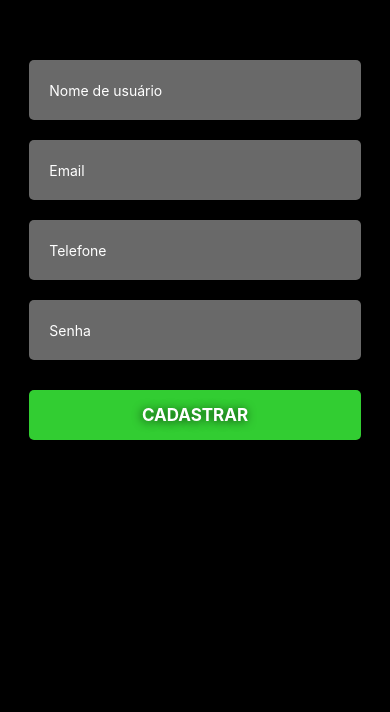
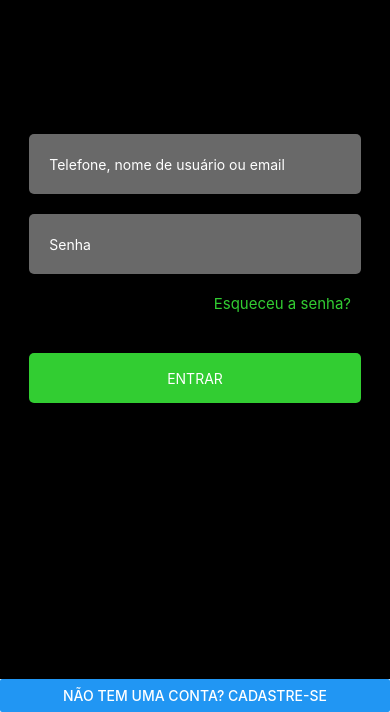
Before and after one commit to rodrigo-seabra/projeto-final-app, a React Native app: screen / in a window 390 px wide. Shown: the part 132-844 px from the top of the page. Built offline with nearby package versions, Linux system fonts and the light colour scheme.

Commit message:
logica das telas de cadastro e login

```diff
--- a/src/context/AuthContext.js
+++ b/src/context/AuthContext.js
@@ -4,8 +4,12 @@ export const AuthContext = createContext(0);
 
 function AuthProvider({ children }) {
   const [logado, setLogado] = useState(false);
+  const [successLogin, setSuccessLogin] = useState(null);
+  const [successCadastro, setSuccessCadastro] = useState(false);
+
   const [error, setError] = useState(false);
   const [cadastro, setCadastro] = useState(false);
+  const [showCadastro, setShowCadastro] = useState(false); // Estado para alternar entre as telas
 
   async function RealizaCadastro(email, username, password, phone) {
     await fetch("http://192.168.7.100:5251/api/Usuario/CreateUser", {
@@ -20,7 +24,17 @@ function AuthProvider({ children }) {
         usuarioTelefone: phone,
       }),
     })
-      .then((res) => (res.status == 200 ? setCadastro(true) : setError(true)))
+      .then((res) => {
+        if (res.status == 200) {
+          setSuccessCadastro(true);
+          setTimeout(() => {
+            setSuccessCadastro(false);
+            setShowCadastro(false);
+          }, 2000);
+        } else {
+          setError(true);
+        }
+      })
       .catch((err) => setError(true));
   }
 
@@ -35,22 +49,36 @@ function AuthProvider({ children }) {
         UsuarioSenha: senha,
       }),
     })
-      .then((res) => (res.status == 200 ? setLogado(true) : setError(true)))
+      .then((res) => {
+        if (res.status == 200) {
+          setSuccessLogin(true);
+          setTimeout(() => {
+            setLogado(true);
+            setSuccessLogin(false);
+          }, 2000);
+        } else {
+          setError(true);
+        }
+      })
       .catch((err) => setError(true));
   }
 
-  function trocarFuncao() {
-    setCadastro(true);
+  function toggleScreen() {
+    setShowCadastro(!showCadastro);
   }
+
   return (
     <AuthContext.Provider
       value={{
-        logado: logado,
+        logado,
         Login,
-        error: error,
-        cadastro: cadastro,
+        error,
+        cadastro,
         RealizaCadastro,
-        trocarFuncao,
+        showCadastro,
+        toggleScreen,
+        successCadastro,
+        successLogin,
       }}
     >
       {children}
--- /dev/null
+++ b/src/pages/AuthScreen.js
@@ -0,0 +1,25 @@
+import React, { useContext } from "react";
+import { View, StyleSheet, Button } from "react-native";
+import Login from "./Login";
+import CadastroUsuario from "./CadastroUsuario";
+import { AuthContext } from "../context/AuthContext";
+
+export default function AuthScreen() {
+  const { showCadastro, toggleScreen } = useContext(AuthContext);
+
+  return (
+    <>
+      {showCadastro ? <CadastroUsuario /> : <Login />}
+      <Button
+        title={
+          showCadastro
+            ? "Já tem uma conta? Faça login"
+            : "Não tem uma conta? Cadastre-se"
+        }
+        onPress={toggleScreen}
+      />
+    </>
+  );
+}
+
+const styles = StyleSheet.create({});
--- a/src/pages/CadastroUsuario.js
+++ b/src/pages/CadastroUsuario.js
@@ -3,14 +3,12 @@ import {
   Text,
   View,
   TextInput,
-  Button,
   TouchableOpacity,
   ScrollView,
-  Image,
+  Modal,
   TouchableWithoutFeedback,
 } from "react-native";
-import React, { useContext, useState } from "react";
-import { Modal } from "react-native";
+import React, { useContext, useState, useEffect } from "react";
 import CustomAlert from "../components/CustomAlert";
 import { AuthContext } from "../context/AuthContext";
 
@@ -22,17 +20,23 @@ export default function CadastroUsuario() {
   const [alertVisible, setAlertVisible] = useState(false);
   const [alertMessage, setAlertMessage] = useState("");
   const [alertType, setAlertType] = useState("");
-  const { cadastro, error, RealizaCadastro } = useContext(AuthContext);
+  const { RealizaCadastro, error, successCadastro, toggleScreen, cadastro } =
+    useContext(AuthContext);
 
+  useEffect(() => {
     if (error) {
       setAlertVisible(true);
       setAlertMessage("Erro ao cadastrar. Tente novamente.");
       setAlertType("error");
-  } else if (cadastro) {
+    } else if (successCadastro) {
       setAlertVisible(true);
       setAlertMessage("Cadastro realizado com sucesso!");
       setAlertType("success");
+      setTimeout(() => {
+        setAlertVisible(false);
+      }, 2000);
     }
+  }, [error, cadastro, successCadastro]);
 
   function closeAlert() {
     setAlertVisible(false);
@@ -51,8 +55,8 @@ export default function CadastroUsuario() {
             style={styles.inputText}
             placeholder="Nome de usuário"
             placeholderTextColor="#fff"
-            TextInput={username}
-            onChangeText={(digatado) => setUsername(digatado)}
+            value={username}
+            onChangeText={(digitado) => setUsername(digitado)}
           />
         </View>
         <View style={styles.inputView}>
@@ -61,8 +65,8 @@ export default function CadastroUsuario() {
             style={styles.inputText}
             placeholder="Email"
             placeholderTextColor="#fff"
-            TextInput={email}
-            onChangeText={(digatado) => setEmail(digatado)}
+            value={email}
+            onChangeText={(digitado) => setEmail(digitado)}
           />
         </View>
 
@@ -72,8 +76,8 @@ export default function CadastroUsuario() {
             style={styles.inputText}
             placeholder="Telefone"
             placeholderTextColor="#fff"
-            TextInput={phone}
-            onChangeText={(digatado) => setPhone(digatado)}
+            value={phone}
+            onChangeText={(digitado) => setPhone(digitado)}
           />
         </View>
 
@@ -84,30 +88,27 @@ export default function CadastroUsuario() {
             style={styles.inputText}
             placeholder="Senha"
             placeholderTextColor="#fff"
-            TextInput={password}
-            onChangeText={(digatado) => setPassword(digatado)}
+            value={password}
+            onChangeText={(digitado) => setPassword(digitado)}
           />
         </View>
         <TouchableOpacity style={styles.loginBtn} onPress={Cadastro}>
           <Text style={styles.loginText}>CADASTRAR</Text>
         </TouchableOpacity>
         <Modal
-          transparent={true}
           visible={alertVisible}
+          transparent
           animationType="fade"
-          onRequestClose={() => setAlertVisible(false)}
+          onRequestClose={closeAlert}
         >
           <TouchableWithoutFeedback onPress={closeAlert}>
-            <View style={styles.modalBackground}>
-              <View style={styles.modalContent}>
+            <View style={styles.modalOverlay} />
+          </TouchableWithoutFeedback>
           <CustomAlert
             message={alertMessage}
             type={alertType}
             onClose={closeAlert}
           />
-              </View>
-            </View>
-          </TouchableWithoutFeedback>
         </Modal>
       </View>
     </ScrollView>
@@ -116,30 +117,16 @@ export default function CadastroUsuario() {
 
 const styles = StyleSheet.create({
   container: {
+    flexGrow: 1,
     backgroundColor: "#000",
-    width: "100%",
-    flexGrow: 1,
+    alignItems: "center",
     justifyContent: "center",
-    alignItems: "center",
   },
   section: {
+    flex: 1,
     width: "100%",
-    marginTop: 20,
+    alignItems: "center",
     justifyContent: "center",
-    alignItems: "center",
-  },
-  inputRow: {
-    flexDirection: "row",
-    justifyContent: "space-between",
-    width: "85%",
-    marginBottom: 20,
-  },
-  inputViewHalf: {
-    width: "48%", // Usamos 48% em vez de 50% para deixar um pequeno espaço entre os campos
-    backgroundColor: "#696969",
-    borderRadius: 5,
-    height: 60,
-    paddingHorizontal: 20,
   },
   inputView: {
     width: "85%",
@@ -162,30 +149,13 @@ const styles = StyleSheet.create({
     alignItems: "center",
     justifyContent: "center",
     marginTop: 10,
-    marginBottom: 100,
+    marginBottom: 10,
   },
   loginText: {
     color: "white",
-    fontWeight: "bold",
-    fontSize: 17,
-    textShadowColor: "rgba(0, 0, 0, 0.75)",
-    textShadowOffset: { width: -1, height: 1 },
-    textShadowRadius: 10,
   },
-  img: {
-    width: "95%",
-    height: "20%",
-    marginTop: 55,
-  },
-  msgErro: {
-    fontWeight: "500",
-    fontSize: 24,
-    color: "red",
-  },
-  msgSucesso: {
-    textAlign: "center",
-    fontWeight: "600",
-    fontSize: 26,
-    color: "#32CD32",
+  modalOverlay: {
+    flex: 1,
+    backgroundColor: "rgba(0, 0, 0, 0.5)",
   },
 });
--- a/src/pages/Login.js
+++ b/src/pages/Login.js
@@ -3,22 +3,44 @@ import {
   Text,
   View,
   TextInput,
-  Button,
   TouchableOpacity,
   ScrollView,
-  Image,
+  TouchableWithoutFeedback,
 } from "react-native";
-import React, { useContext, useState } from "react";
+import React, { useContext, useEffect, useState } from "react";
 import { AuthContext } from "../context/AuthContext";
+import CustomAlert from "../components/CustomAlert";
+import { Modal } from "react-native";
 
-export default function LoginScreen() {
+export default function Login() {
   const [email, setEmail] = useState();
   const [senha, setSenha] = useState();
-
-  const { Login, error } = useContext(AuthContext);
+  const [alertVisible, setAlertVisible] = useState(false);
+  const [alertMessage, setAlertMessage] = useState("");
+  const [alertType, setAlertType] = useState("");
+  const { Login, error, logado, successLogin } = useContext(AuthContext);
 
   function RealizaLogin() {
     Login(email, senha);
+  }
+
+  useEffect(() => {
+    if (error) {
+      setAlertVisible(true);
+      setAlertMessage("Erro ao fazer login. Tente novamente.");
+      setAlertType("error");
+    } else if (successLogin) {
+      setAlertVisible(true);
+      setAlertMessage("Login realizado com sucesso!");
+      setAlertType("success");
+      setTimeout(() => {
+        setAlertVisible(false);
+      }, 2000);
+    }
+  }, [error, logado, Login]);
+
+  function closeAlert() {
+    setAlertVisible(false);
   }
   return (
     <ScrollView contentContainerStyle={styles.container}>
@@ -49,17 +71,21 @@ export default function LoginScreen() {
       <TouchableOpacity style={styles.loginBtn} onPress={RealizaLogin}>
         <Text style={styles.loginText}>ENTRAR</Text>
       </TouchableOpacity>
-
-      <TouchableOpacity style={styles.registerBtn}>
-        <Text style={styles.registerText}>Não tem uma conta? Cadastre-se.</Text>
-      </TouchableOpacity>
-      {error && (
-        <View style={styles.errorContainer}>
-          <Text style={styles.errorText}>
-            Revise os campos e tente novamente
-          </Text>
-        </View>
-      )}
+      <Modal
+        visible={alertVisible}
+        transparent
+        animationType="fade"
+        onRequestClose={closeAlert}
+      >
+        <TouchableWithoutFeedback onPress={closeAlert}>
+          <View style={styles.modalOverlay} />
+        </TouchableWithoutFeedback>
+        <CustomAlert
+          message={alertMessage}
+          type={alertType}
+          onClose={closeAlert}
+        />
+      </Modal>
     </ScrollView>
   );
 }
@@ -107,22 +133,14 @@ const styles = StyleSheet.create({
     fontSize: 15,
     color: "#32CD32",
   },
-  registerBtn: {
-    width: "80%",
-    alignItems: "center",
-  },
-  registerText: {
-    color: "#fff",
-    fontSize: 15,
-  },
-  img: {
-    width: "95%",
-    height: "20%",
-  },
   errorContainer: {
     marginTop: 10,
   },
   errorText: {
     color: "red",
   },
+  modalOverlay: {
+    flex: 1,
+    backgroundColor: "rgba(0, 0, 0, 0.5)",
+  },
 });
--- a/src/routes/Rotas.js
+++ b/src/routes/Rotas.js
@@ -1,30 +1,22 @@
 import { NavigationContainer } from "@react-navigation/native";
 import { createBottomTabNavigator } from "@react-navigation/bottom-tabs";
-import { useContext, useEffect, useState } from "react";
+import { useContext } from "react";
 import MaterialCommunityIcons from "react-native-vector-icons/MaterialCommunityIcons";
 
 import { AuthContext } from "../context/AuthContext";
 
 const Tab = createBottomTabNavigator();
-import AsyncStorage from "@react-native-async-storage/async-storage";
 
-import CadastroUsuario from "../pages/CadastroUsuario";
 import CriarObservacao from "../pages/CriarObservacao";
-import Login from "../pages/Login";
 import Home from "../pages/Home";
+import AuthScreen from "../pages/AuthScreen";
 
 export default function Rotas() {
   const { logado, cadastro } = useContext(AuthContext);
 
-  if (!cadastro) {
-    return <CadastroUsuario />;
-  }
-  if (!logado) {
-    return <Login />;
-  }
-
   return (
     <NavigationContainer>
+      {logado ? (
         <Tab.Navigator
           screenOptions={{
             headerShown: false,
@@ -55,7 +47,7 @@ export default function Rotas() {
               tabBarLabel: "Obs",
               tabBarIcon: ({ color, size }) => (
                 <MaterialCommunityIcons
-                name="home-circle-outline"
+                  name="plus-circle-outline"
                   color={color}
                   size={40}
                 />
@@ -63,6 +55,9 @@ export default function Rotas() {
             }}
           />
         </Tab.Navigator>
+      ) : (
+        <AuthScreen />
+      )}
     </NavigationContainer>
   );
 }
```
Lines whose indentation alone changed are shown as unchanged.
